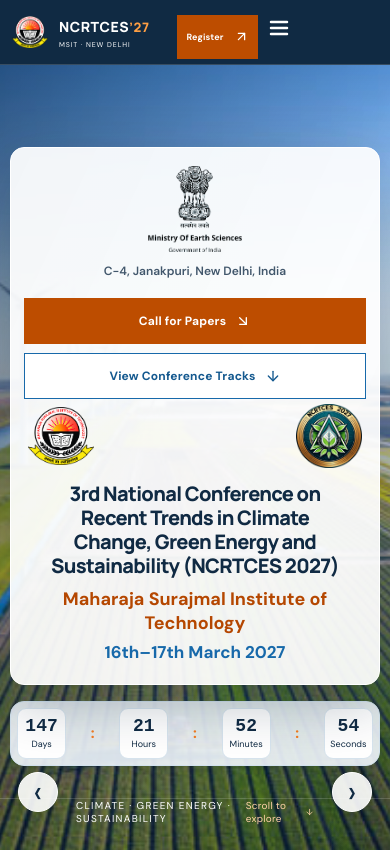
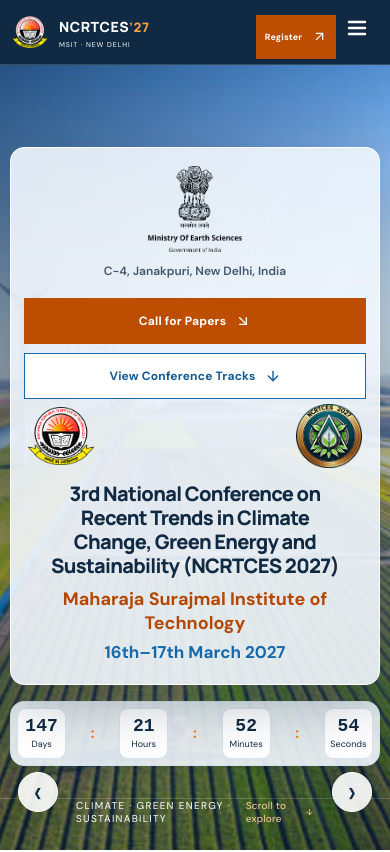
Before and after one commit to shreyvirmani/NRCTCES2027, a React (Vite) app: page / in a window 390 px wide. Shown: the top 852 px of the page. Built offline with nearby package versions, Linux system fonts and the light colour scheme.

Commit message:
style: match hero card translucency and mobile header alignment

```diff
--- a/src/styles.css
+++ b/src/styles.css
@@ -467,6 +467,10 @@
   border-radius: 0;
 }
 .contact-updated, .footer { background: #102a43 !important; }
+.conference-glass { background: #f0f6fce8 !important; }
+@media (max-width: 700px) {
+  .header-actions { margin-left: auto !important; }
+}
 
 /* Prevent any translated or long mobile content from widening the viewport. */
 html, body, #root, main { max-width: 100%; }
```
